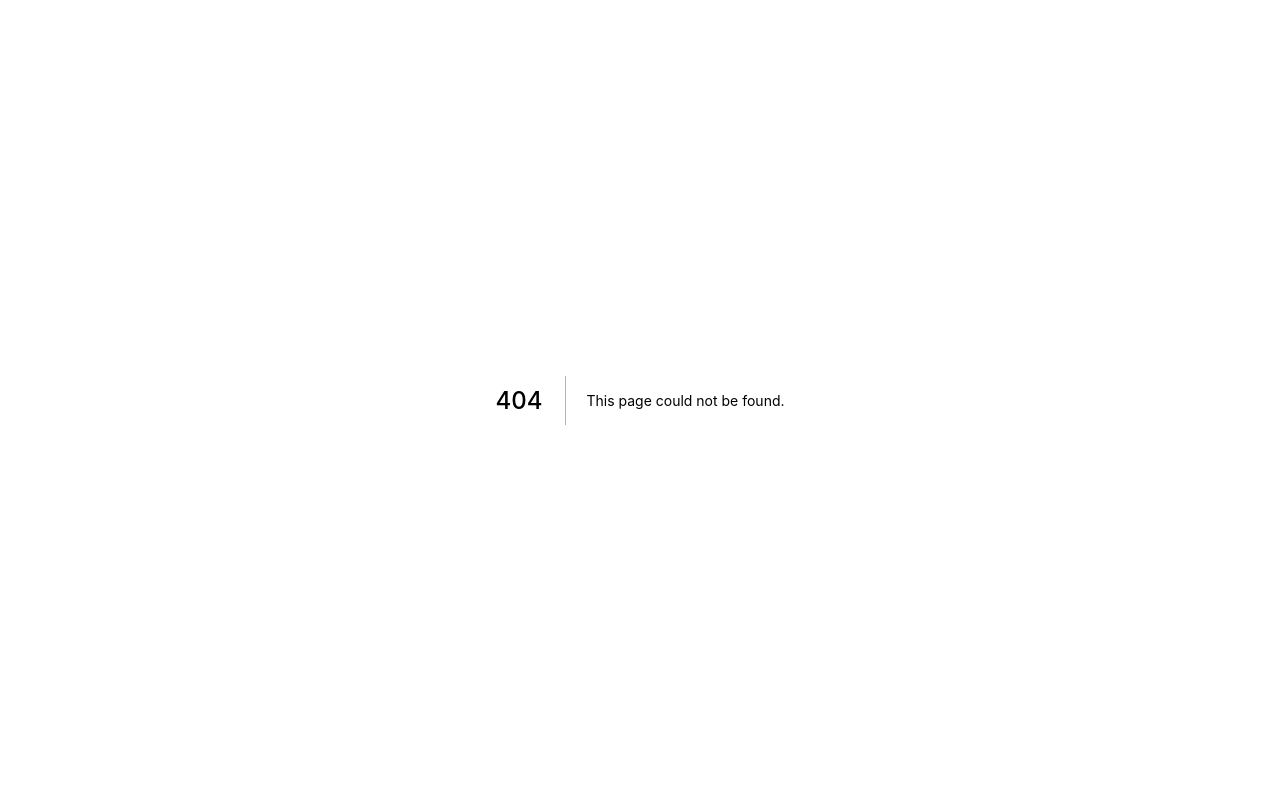
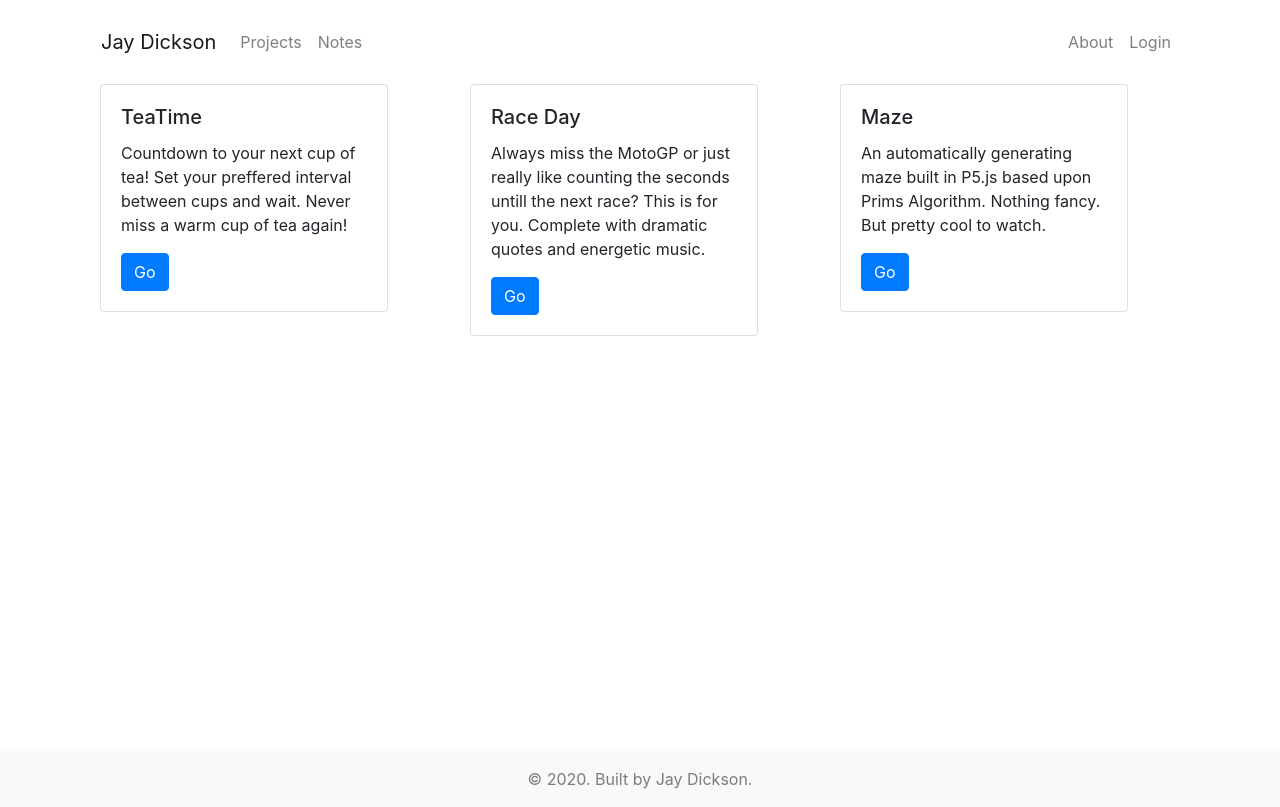
Before and after one commit to jaydickson02/Website, a Next.js app: page /projects in a window 1280 px wide. Before the commit this address had no page. Built offline with nearby package versions, Linux system fonts and the light colour scheme.

Commit message:
Added Projects

```diff
--- a/package.json
+++ b/package.json
@@ -13,6 +13,7 @@
     "p5": "^1.4.0",
     "react": "17.0.1",
     "react-bootstrap": "^1.4.0",
-    "react-dom": "17.0.1"
+    "react-dom": "17.0.1",
+    "react-gist": "^1.2.2"
   }
 }
--- /dev/null
+++ b/pages/projects.js
@@ -0,0 +1,67 @@
+
+import { Card, Button, Container, Row, Col } from 'react-bootstrap'
+import Layout from '../shared/layout'
+import Gist from 'react-gist'
+
+const projects =() => {
+
+//<Gist id='19eeef42d77c1807215b23700356f6fc'/> this goes in return statement
+
+return(
+
+    <Layout>
+
+    <Container>
+    <Row>
+        <Col>
+
+            <Card style={{ width: '18rem' }}>
+            <Card.Body>
+                <Card.Title>TeaTime</Card.Title>
+                <Card.Text>
+                Countdown to your next cup of tea! Set your preffered interval between cups and wait. Never miss a warm cup of tea again!
+                </Card.Text>
+                <Button variant="primary" target="_blank" href="https://tea-time.vercel.app/">Go</Button>
+            </Card.Body>
+            </Card>
+
+        </Col>
+
+        <Col>
+
+            <Card style={{ width: '18rem' }}>
+            <Card.Body>
+                <Card.Title>Race Day</Card.Title>
+                <Card.Text>
+                Always miss the MotoGP or just really like counting the seconds untill the next race? This is for you. Complete with dramatic quotes and energetic music.
+                </Card.Text>
+                <Button variant="primary" target="_blank" href="https://race-day.vercel.app/">Go</Button>
+            </Card.Body>
+            </Card>
+
+        </Col>
+
+        <Col>
+
+            <Card style={{ width: '18rem' }}>
+            <Card.Body>
+                <Card.Title>Maze</Card.Title>
+                <Card.Text>
+                An automatically generating maze built in P5.js based upon Prims Algorithm. Nothing fancy. But pretty cool to watch.
+                </Card.Text>
+                <Button variant="primary" target="_blank" href="https://maze-woad.vercel.app/">Go</Button>
+            </Card.Body>
+            </Card>
+
+        </Col>
+
+    </Row>
+    </Container>
+
+
+    </Layout>
+)
+
+}
+
+export default projects;
```
Also changed, not shown: public/teatime.png (added), 1 other file (tests, documents, lock files or other folders).
